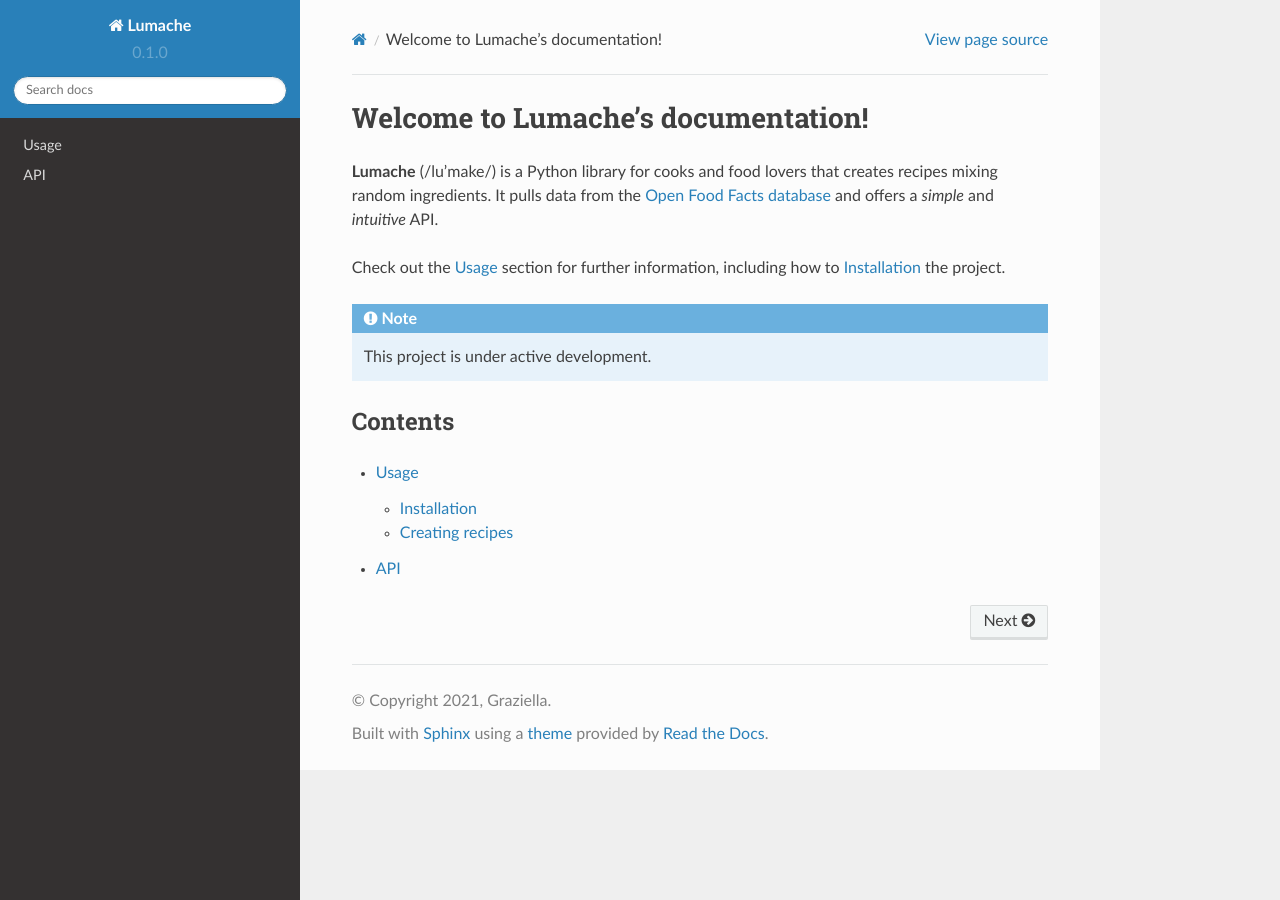
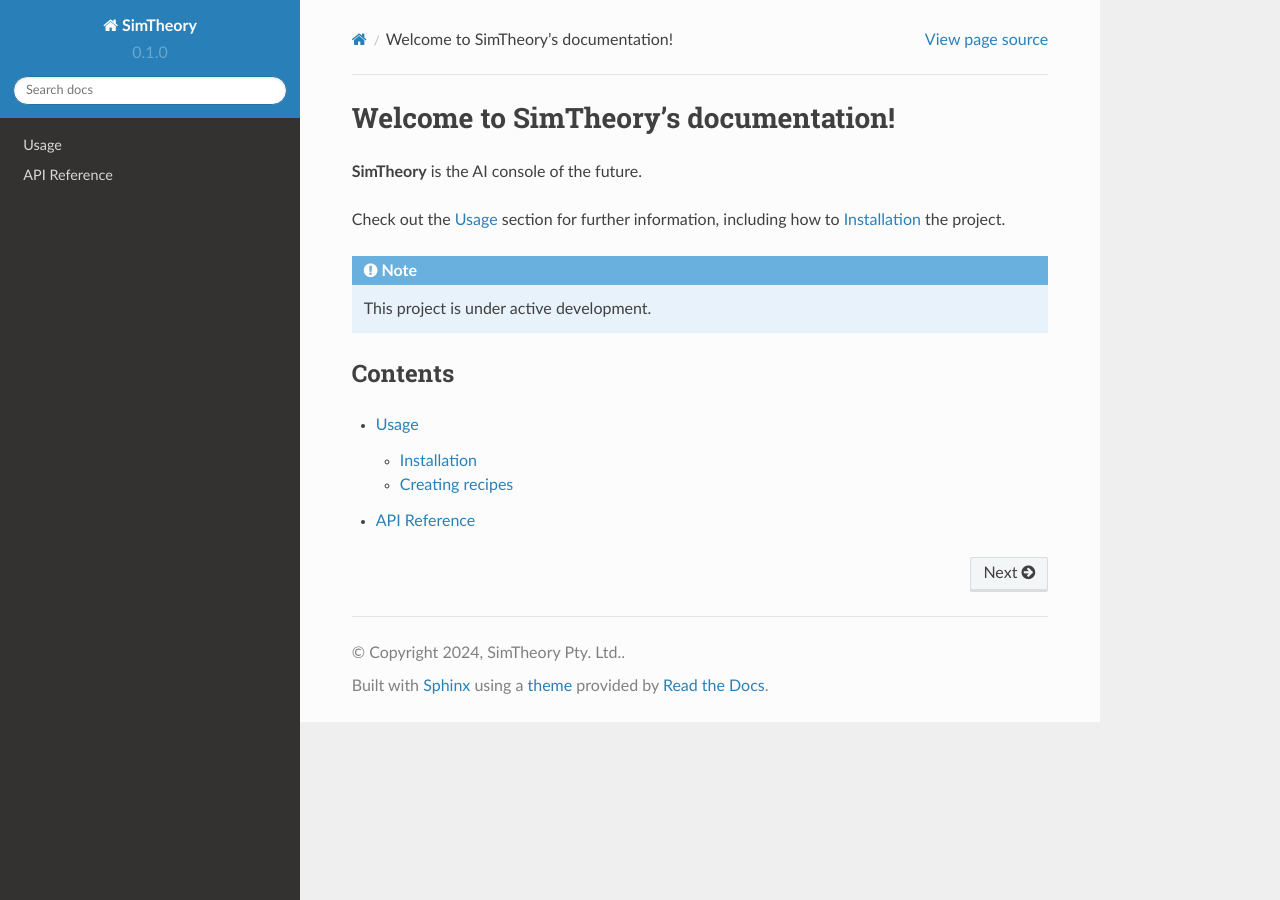
Before and after one commit to Simulation-Theory/api-docs, a Sphinx documentation site: the page built from docs/source/index.rst, in a window 1280 px wide. Built offline with Sphinx 7.4.7 and the Read the Docs theme 2.0.0, drawn with Linux system fonts in a browser that asks for light colours.

Commit message:
Initial commit

```diff
--- a/docs/requirements.txt
+++ b/docs/requirements.txt
@@ -1,2 +1,4 @@
-sphinx==7.1.2
-sphinx-rtd-theme==1.3.0rc1
+sphinx==7.3.7
+sphinx-rtd-theme==2.0.0
+sphinxcontrib-openapi==0.8.4
+docutils==0.20
--- /dev/null
+++ b/docs/source/api_reference.rst
@@ -0,0 +1,6 @@
+API Reference
+=============
+
+This is the API reference documentation for your REST API.
+
+.. openapi:: specs/openapi.yml
--- a/docs/source/conf.py
+++ b/docs/source/conf.py
@@ -2,9 +2,9 @@
 
 # -- Project information
 
-project = 'Lumache'
-copyright = '2021, Graziella'
-author = 'Graziella'
+project = 'SimTheory'
+copyright = '2024, SimTheory Pty. Ltd.'
+author = 'SimTheory'
 
 release = '0.1'
 version = '0.1.0'
@@ -14,7 +14,7 @@
 extensions = [
     'sphinx.ext.duration',
     'sphinx.ext.doctest',
-    'sphinx.ext.autodoc',
+    'sphinxcontrib.openapi',
     'sphinx.ext.autosummary',
     'sphinx.ext.intersphinx',
 ]
--- a/docs/source/index.rst
+++ b/docs/source/index.rst
@@ -1,10 +1,7 @@
-Welcome to Lumache's documentation!
+Welcome to SimTheory's documentation!
 ===================================
 
-**Lumache** (/lu'make/) is a Python library for cooks and food lovers
-that creates recipes mixing random ingredients.
-It pulls data from the `Open Food Facts database <https://world.openfoodfacts.org/>`_
-and offers a *simple* and *intuitive* API.
+**SimTheory** is the AI console of the future.
 
 Check out the :doc:`usage` section for further information, including
 how to :ref:`installation` the project.
@@ -19,4 +16,4 @@
 .. toctree::
 
    usage
-   api
+   api_reference
--- a/pyproject.toml
+++ b/pyproject.toml
@@ -3,6 +3,6 @@
 build-backend = "flit_core.buildapi"
 
 [project]
-name = "lumache"
-authors = [{name = "Graziella", email = "graziella@lumache"}]
+name = "simtheory"
+authors = [{name = "Chris Sharkey", email = "chris@simtheory.ai"}]
 dynamic = ["version", "description"]
```
Also changed, not shown: README.md (added, +5 -0 lines), README.rst (deleted, +0 -9 lines), docs/source/api.rst (deleted, +0 -7 lines), docs/source/specs/openapi.yml (added, +103 -0 lines), lumache.py (deleted, +0 -23 lines), 1 other file.
